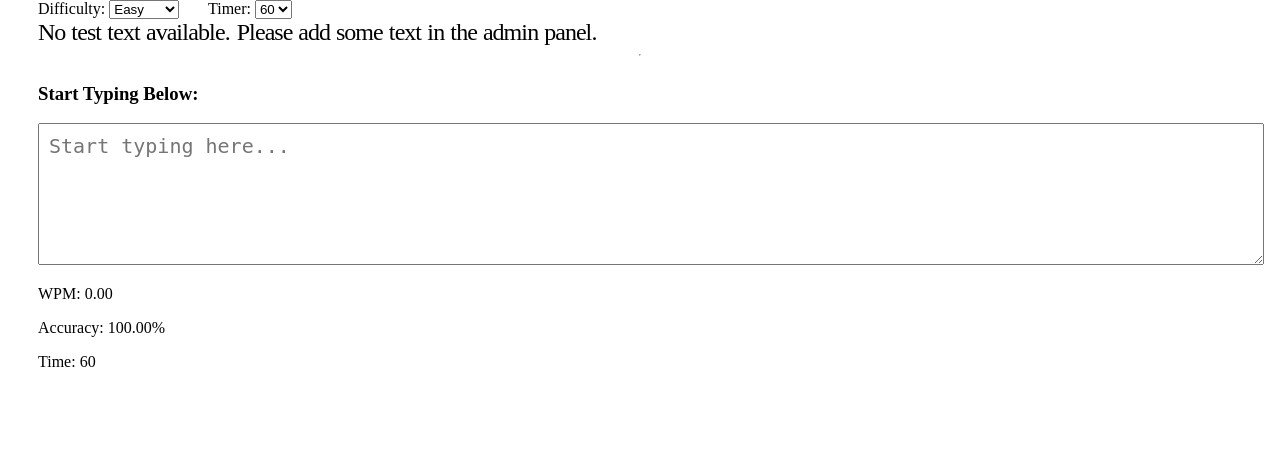
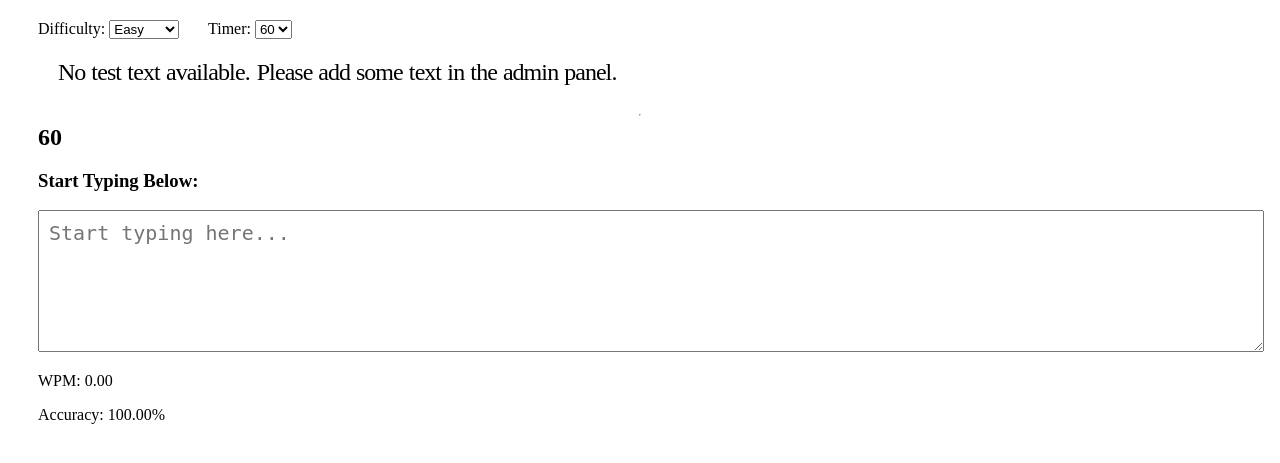
Before and after one commit to perimeterr/WPM-Hero, a Django app: page / in a window 1280 px wide. Shown: the part 139-602 px from the top of the page. Run offline with Django 5.2, Linux system fonts and the light colour scheme; data that the repository does not hold is empty.

Commit message:
made layout look cleaner

```diff
--- a/static/style.css
+++ b/static/style.css
@@ -2,6 +2,15 @@ body{
     display: flex;
     flex-direction: column;
     padding: 30px;
+}
+
+.header{
+    margin-bottom: 20px;
+}
+
+#time{
+    font-size: 24px;
+    font-weight: bold;
 }
 
 #difficulty {
@@ -12,6 +21,7 @@ body{
     position: relative;
     font-size: 24px;
     display: block;
+    padding: 20px;
 }
 
 .char{
--- a/templates/home.html
+++ b/templates/home.html
@@ -28,6 +28,7 @@
     </div>
 
     <hr>
+    <div class="timer"><span id="time">0s</span></div>
     <div class="typing-area">
         <h3>Start Typing Below:</h3>
         <textarea id="typing-input" placeholder="Start typing here..."></textarea>
@@ -35,7 +36,6 @@
         <div id="results" class="results-display">
             <p>WPM: <span id="wpm">0</span></p>
             <p>Accuracy: <span id="accuracy">0%</span></p>
-            <p>Time: <span id="time">0s</span></p>
         </div>
     </div>
 
```
